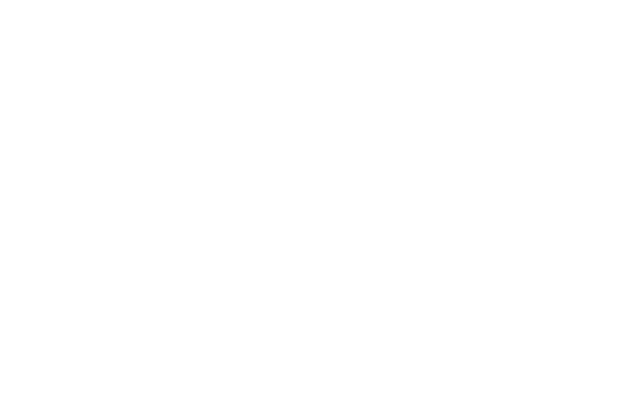
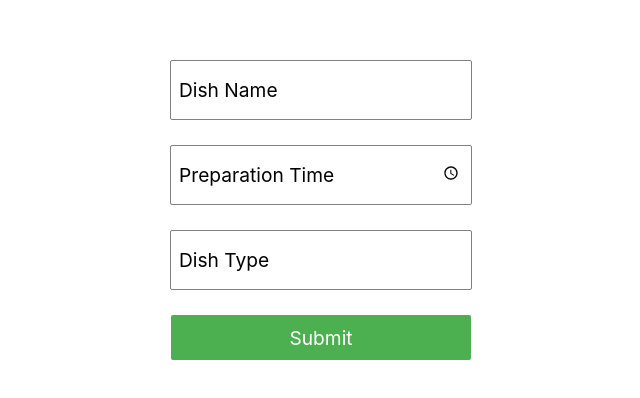
Before and after one commit to DjDister/TestForm, a React (Vite) app: page / in a window 1280 px wide. Shown: the part 190-588 px from the top of the page, without its empty margins (319-959 px from the left). Built offline with nearby package versions, Linux system fonts and the light colour scheme.

Commit message:
visual fix, hanlding errors, post request

```diff
--- a/src/App.css
+++ b/src/App.css
@@ -0,0 +1,8 @@
+.app{
+    width: 100vw;
+    height: 100vh;
+    display: flex;
+    align-items: center;
+    justify-content: center;
+    flex-direction: column;
+}
--- a/src/App.tsx
+++ b/src/App.tsx
@@ -1,9 +1,40 @@
 import { useState } from "react";
+import "./App.css";
+import { DishesFormConnected } from "./components/DishesForm/DishesForm";
 
 function App() {
-  const [count, setCount] = useState(0);
+  const [errors, setErrors] = useState();
+  const [success, setSuccess] = useState(false);
+  const onSubmit = async (values: any) => {
+    setSuccess(false);
+    try {
+      const response = await fetch(
+        "https://umzzcc503l.execute-api.us-west-2.amazonaws.com/dishes/",
+        {
+          method: "POST",
+          body: JSON.stringify(values),
+          headers: {
+            "Content-Type": "application/json",
+          },
+        }
+      );
 
-  return <></>;
+      const data = await response.json();
+      if (data.errors) {
+        setErrors(data.errors);
+        return;
+      }
+      setSuccess(true);
+    } catch (error) {
+      console.error(error);
+    }
+  };
+  return (
+    <div className="app">
+      <DishesFormConnected onSubmit={onSubmit} errors={errors} />
+      {success && <div style={{ color: "green" }}>Success</div>}
+    </div>
+  );
 }
 
 export default App;
--- a/src/components/DishesForm/DishesForm.module.css
+++ b/src/components/DishesForm/DishesForm.module.css
@@ -1,5 +1,5 @@
 .formContainer{
-    width: 250px;
+    width: 300px;
     display: flex;
     flex-direction: column;
     align-items: center;
@@ -50,3 +50,16 @@
     font-size: 0.8rem;
 
 }
+
+.submitBttn{
+    all: unset;
+    width: 100%;
+    height: 45px;
+    background-color: #4CAF50;
+    color: white;
+    text-align: center;
+    font-size: 1.2rem;
+    line-height: 2rem;
+    cursor: pointer;
+    border-radius: 2px;
+}
--- a/src/components/DishesForm/DishesForm.tsx
+++ b/src/components/DishesForm/DishesForm.tsx
@@ -14,6 +14,7 @@ interface DishFormProps {
     spiciness_scale: string;
     slices_of_bread: string;
   };
+  errors?: string;
 }
 
 export interface DishFormData {
@@ -155,7 +156,14 @@ const DishForm: FC<Props> = (props) => {
           />
         </>
       )}
-      <button type="submit">Submit</button>
+      {props.errors && (
+        <div>
+          We found some errors: Try again with correct data after some time
+        </div>
+      )}
+      <button className={styles.submitBttn} type="submit">
+        Submit
+      </button>
     </form>
   );
 };
```
